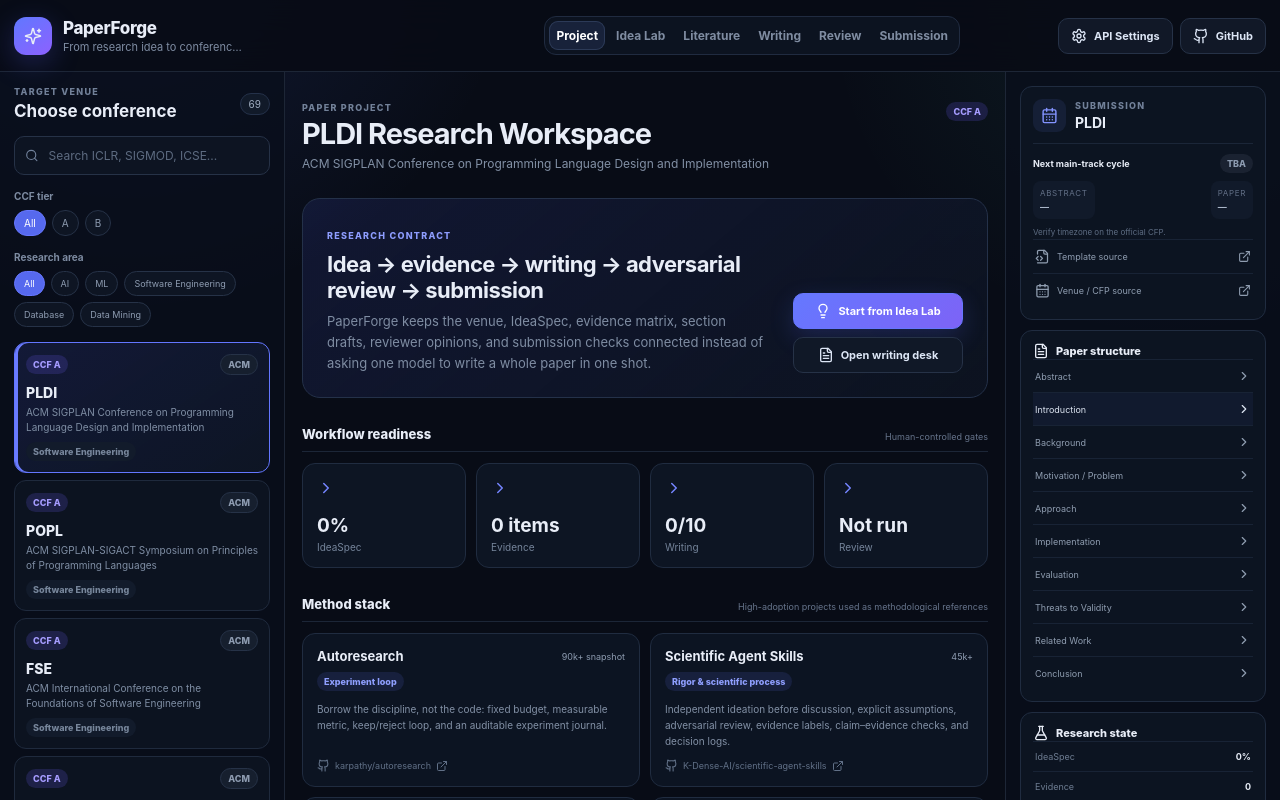
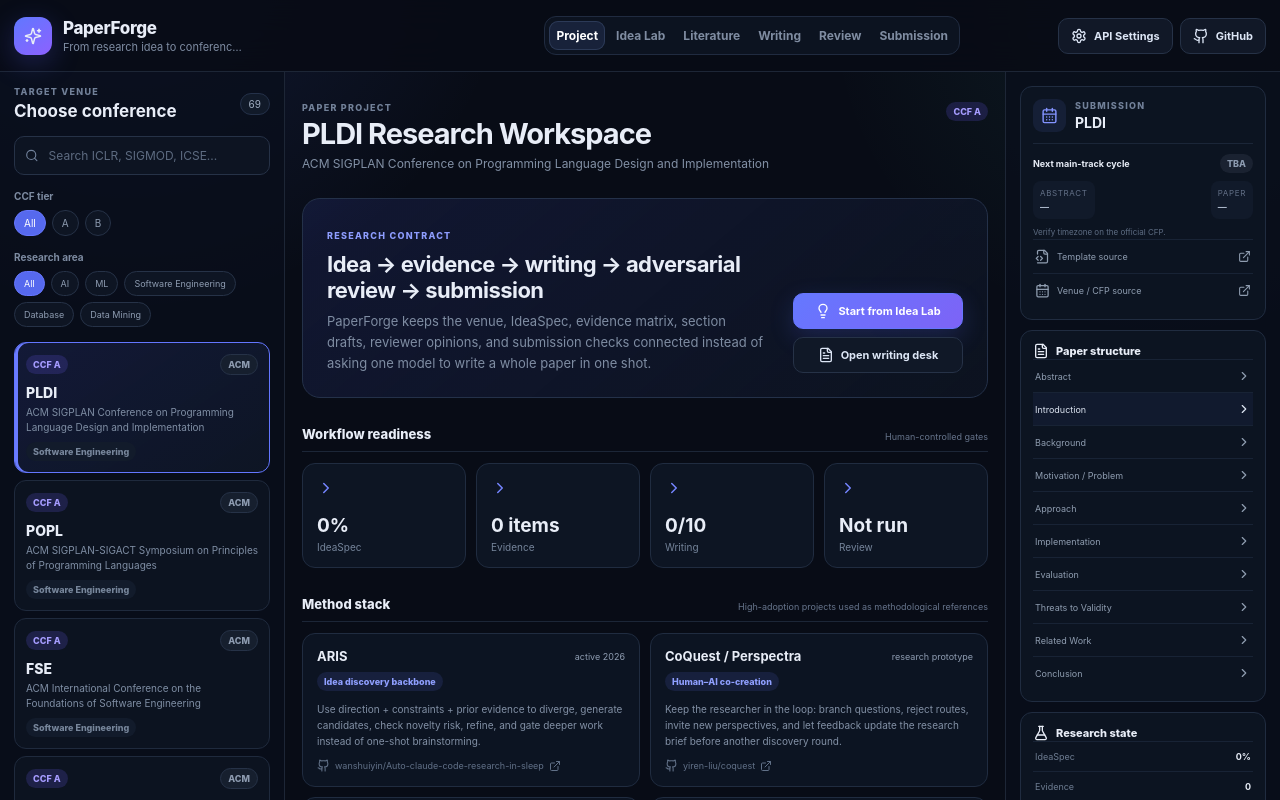
Before and after one commit to hua1xiao2sheng/PaperForge, a React (Vite) app: page / in a window 1280 px wide. Built offline with nearby package versions, Linux system fonts and the light colour scheme.

Commit message:
docs(ui): align method stack with Idea Studio architecture

```diff
--- a/src/data/researchMethods.ts
+++ b/src/data/researchMethods.ts
@@ -11,6 +11,60 @@
 }
 
 export const inspirationProjects: InspirationProject[] = [
+  {
+    id: 'aris',
+    name: 'ARIS',
+    repo: 'https://github.com/wanshuiyin/Auto-claude-code-research-in-sleep',
+    stars: 'active 2026',
+    role: 'Idea discovery backbone',
+    method: 'Use direction + constraints + prior evidence to diverge, generate candidates, check novelty risk, refine, and gate deeper work instead of one-shot brainstorming.',
+    licenseNote: 'PaperForge does not vendor ARIS source; the Idea Studio core mirrors the workflow contract and can later delegate to an installed ARIS runtime.',
+  },
+  {
+    id: 'coquest-perspectra',
+    name: 'CoQuest / Perspectra',
+    repo: 'https://github.com/yiren-liu/coquest',
+    stars: 'research prototype',
+    role: 'Human–AI co-creation',
+    method: 'Keep the researcher in the loop: branch questions, reject routes, invite new perspectives, and let feedback update the research brief before another discovery round.',
+    licenseNote: 'Interaction pattern inspiration; no upstream UI source is copied.',
+  },
+  {
+    id: 'researchagent',
+    name: 'ResearchAgent',
+    repo: 'https://github.com/JinheonBaek/ResearchAgent',
+    stars: 'research prototype',
+    role: 'Literature-grounded generation',
+    method: 'Generate research problems and methods from relationships across a core paper, related work, and reusable concepts rather than from a topic prompt alone.',
+    licenseNote: 'Workflow inspiration only; literature retrieval remains independently implemented.',
+  },
+  {
+    id: 'agent-laboratory',
+    name: 'Agent Laboratory',
+    repo: 'https://github.com/SamuelSchmidgall/AgentLaboratory',
+    stars: '5k+ class',
+    role: 'Independent specialist roles',
+    method: 'Use separate problem, method, evidence, and experiment critics instead of asking one general reviewer to judge everything at once.',
+    licenseNote: 'Role decomposition inspiration; PaperForge uses its own prompts and state model.',
+  },
+  {
+    id: 'innoeval',
+    name: 'InnoEval',
+    repo: 'https://github.com/zjunlp/InnoEval',
+    stars: 'research prototype',
+    role: 'Structured innovation audit',
+    method: 'Decompose research claims, retrieve evidence, map evidence to the exact claims under review, and keep uncertainty explicit instead of producing a single opaque novelty score.',
+    licenseNote: 'Evaluation pattern inspiration; no upstream evaluation code is vendored.',
+  },
+  {
+    id: 'deepscientist',
+    name: 'DeepScientist',
+    repo: 'https://github.com/ResearAI/DeepScientist',
+    stars: '3k+ class',
+    role: 'Findings memory',
+    method: 'Persist successful and failed research routes with conditions and execution evidence so a new ideation round starts from accumulated findings instead of a blank chat.',
+    licenseNote: 'Memory and project-state concepts only; PaperForge keeps an independent Findings data model.',
+  },
   {
     id: 'autoresearch',
     name: 'Autoresearch',
@@ -79,8 +133,8 @@
     name: 'AI Scientist family',
     repo: 'https://github.com/SakanaAI/AI-Scientist-v2',
     stars: '7k+ (v2)',
-    role: 'Reflection & review ensemble',
-    method: 'Use iterative reflection, multiple independent reviews, meta-review synthesis, and tree-search style exploration instead of one-shot judgement.',
+    role: 'Experiment-space tree search',
+    method: 'After a candidate survives evidence and feasibility gates, explore alternative implementations and bounded experiment branches; prune weak routes instead of scaling every idea.',
     licenseNote: 'Responsible-use/source-code terms apply upstream; PaperForge uses only high-level workflow ideas.',
   },
 ]
```
